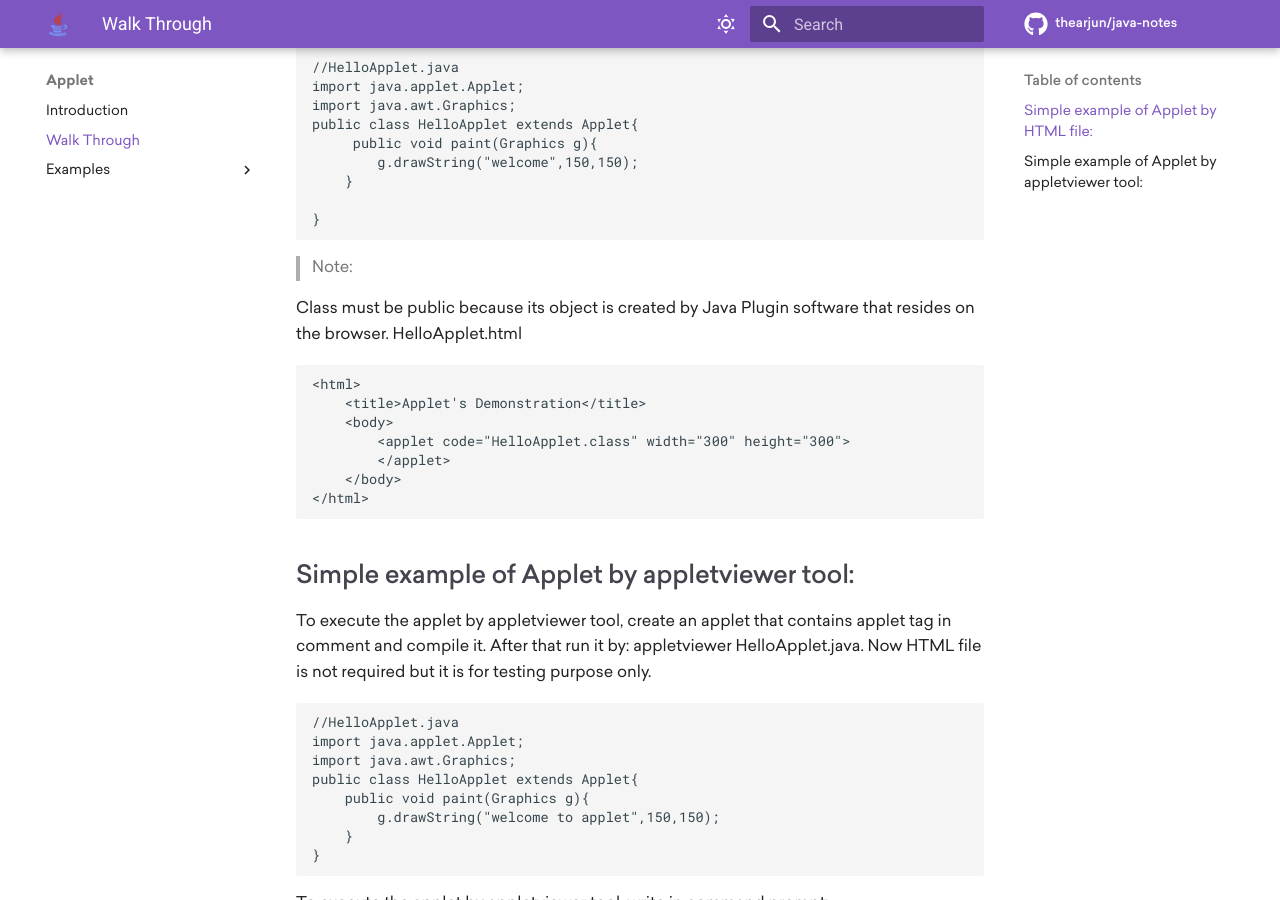
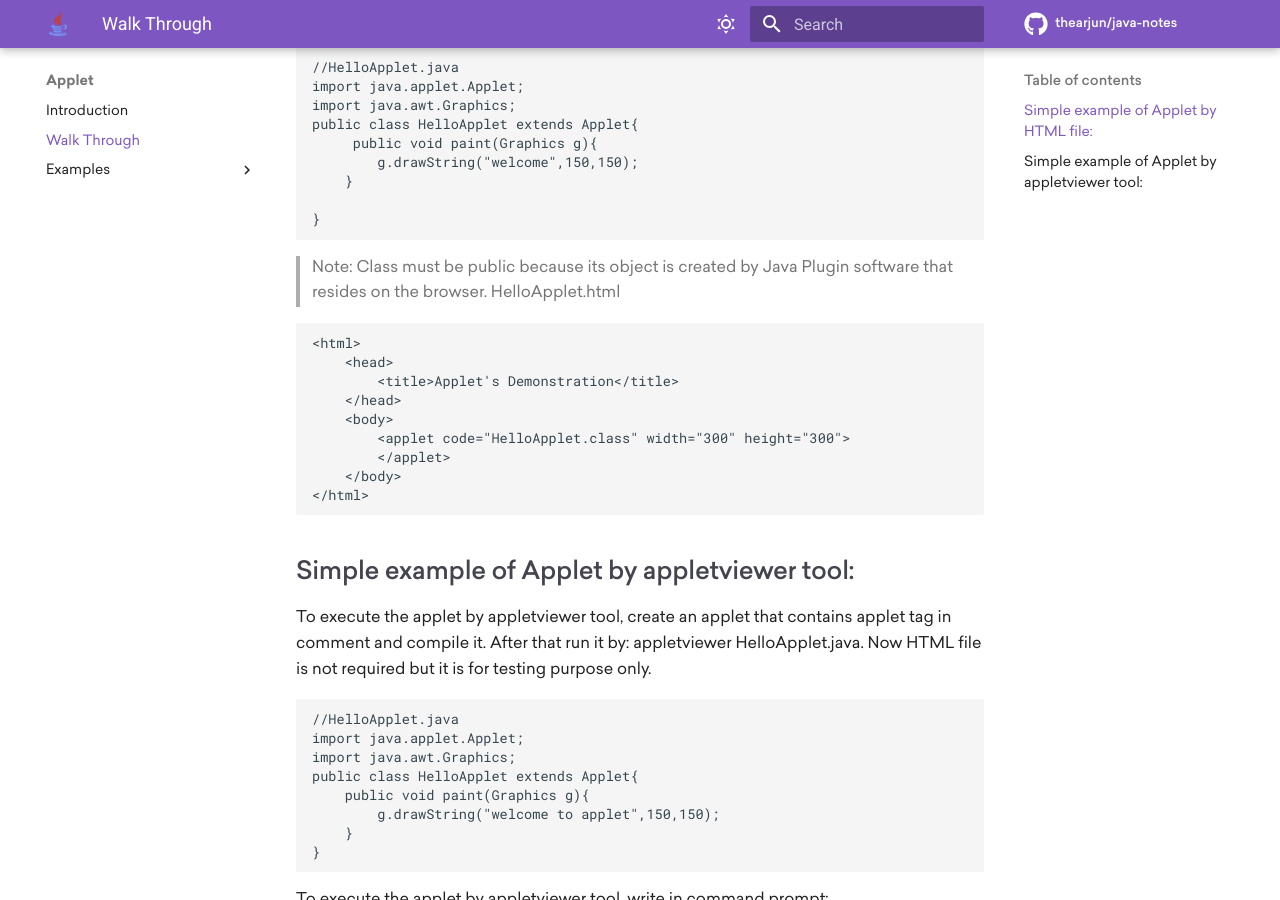
Before and after one commit to theArjun/java-notes, an MkDocs documentation site: the page built from notes/applet/TUTORIAL.md, in a window 1280 px wide and 900 px high, scrolled down 439 px. Built offline with MkDocs 1.6.1 and Material for MkDocs 9.7.7, drawn with Linux system fonts in a browser that asks for light colours; comment, search, counter and statistics services are not loaded.

Commit message:
Update TUTORIAL.md

```diff
--- a/notes/applet/TUTORIAL.md
+++ b/notes/applet/TUTORIAL.md
@@ -19,13 +19,13 @@ To execute the applet by HTML file, create an applet and compile it. After that
 
     }
 
->Note:
-
-Class must be public because its object is created by Java Plugin software that resides on the browser.
+>Note:  Class must be public because its object is created by Java Plugin software that resides on the browser.
 HelloApplet.html
 
     <html>
-        <title>Applet's Demonstration</title>
+        <head>
+            <title>Applet's Demonstration</title>
+        </head>
         <body>
             <applet code="HelloApplet.class" width="300" height="300">
             </applet>
```
